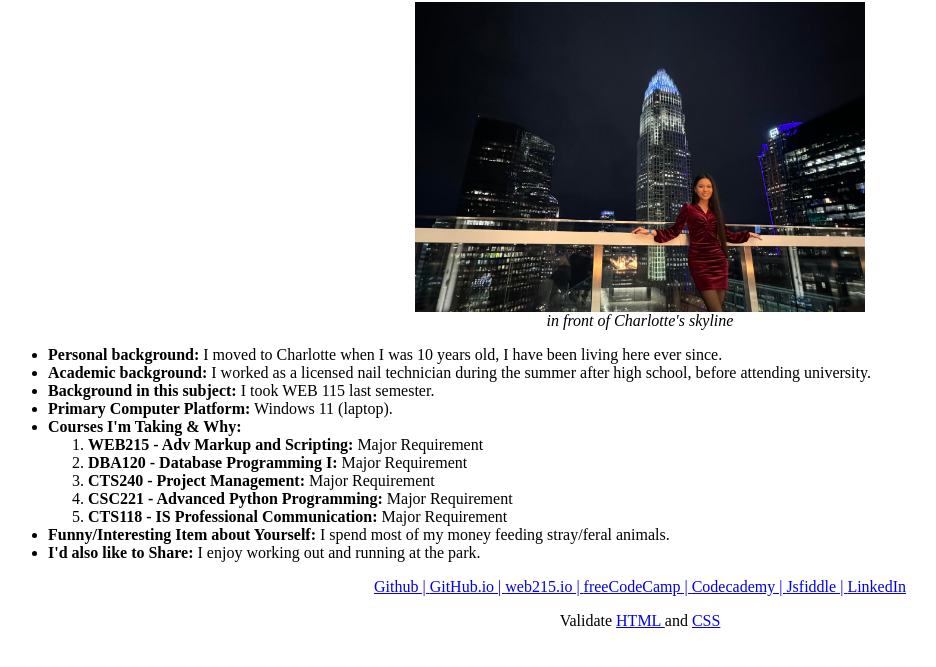
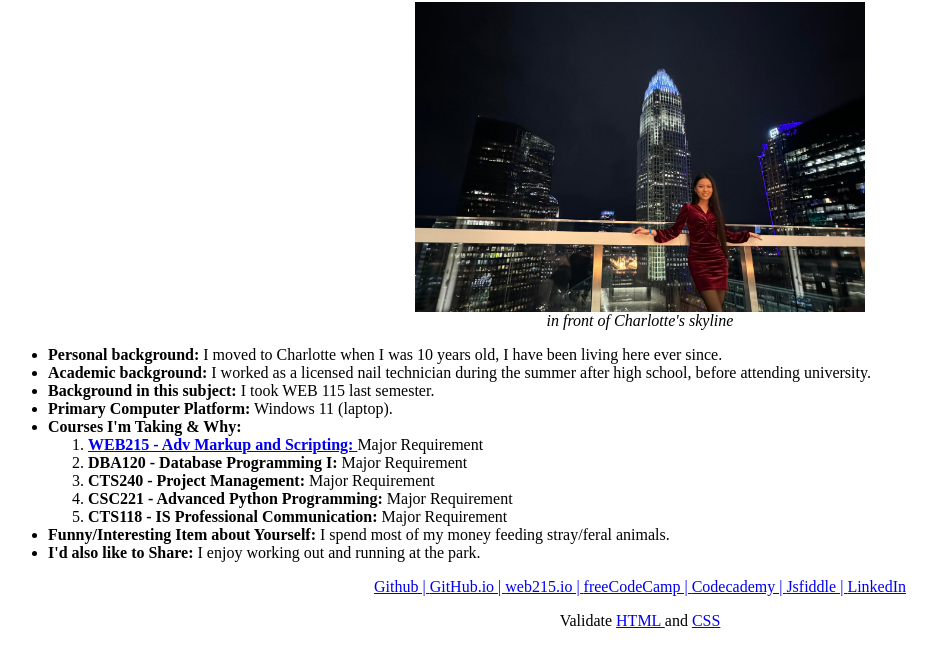
Before and after one commit to rainpyo00/rainpyo00.github.io, a plain HTML site: page web215/introduction.html in a window 1280 px wide. Shown: the part 65-732 px from the top of the page, without its empty margins (0-936 px from the left). Drawn offline with Linux system fonts and the light colour scheme.

Commit message:
fixed error

```diff
--- a/web215/introduction.html
+++ b/web215/introduction.html
@@ -23,7 +23,7 @@
     <li><strong>Primary Computer Platform:</strong>  Windows 11 (laptop).</li>
     <li><strong>Courses I'm Taking & Why:</strong>
         <ol>
-            <li><strong><a href="contract.html"></a>WEB215 - Adv Markup and Scripting: </a></strong> Major Requirement</li>
+            <li><strong><a href="contract.html">WEB215 - Adv Markup and Scripting: </a></strong> Major Requirement</li>
             <li><strong>DBA120 - Database Programming I: </strong> Major Requirement</li>
             <li><strong>CTS240 - Project Management: </strong> Major Requirement</li>
             <li><strong>CSC221 - Advanced Python Programming: </strong> Major Requirement</li>
```
